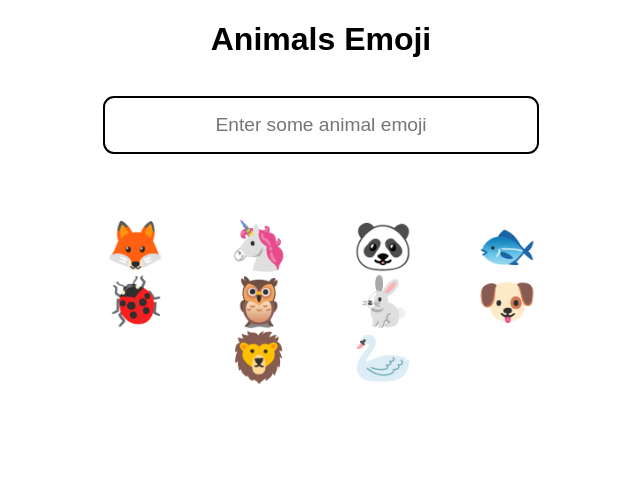
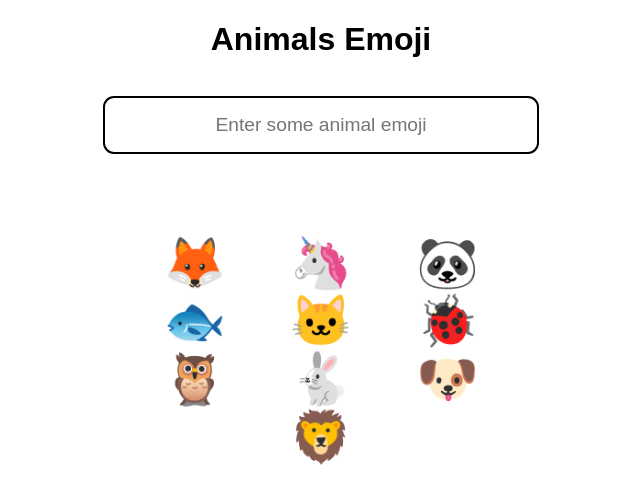
Before and after one commit to kushanksriraj/emoji-interpreter-react, a React (Create React App) app: page / in a window 1280 px wide. Shown: the top 504 px of the page, without its empty margins (319-959 px from the left). Built offline with nearby package versions, Linux system fonts and the light colour scheme.

Commit message:
refactor: css

```diff
--- a/public/index.html
+++ b/public/index.html
@@ -1,16 +1,18 @@
 <!DOCTYPE html>
 <html lang="en">
-
   <head>
-	<meta charset="utf-8">
-	<meta name="viewport" content="width=device-width, initial-scale=1, shrink-to-fit=no">
-	<meta name="theme-color" content="#000000">
+    <meta charset="utf-8" />
+    <meta
+      name="viewport"
+      content="width=device-width, initial-scale=1, shrink-to-fit=no"
+    />
+    <meta name="theme-color" content="#000000" />
     <!--
       manifest.json provides metadata used when your web app is added to the
       homescreen on Android. See https://developers.google.com/web/fundamentals/engage-and-retain/web-app-manifest/
     -->
-	<link rel="manifest" href="%PUBLIC_URL%/manifest.json">
-	<link rel="shortcut icon" href="%PUBLIC_URL%/favicon.ico">
+    <link rel="manifest" href="%PUBLIC_URL%/manifest.json" />
+    <link rel="shortcut icon" href="%PUBLIC_URL%/favicon.ico" />
     <!--
       Notice the use of %PUBLIC_URL% in the tags above.
       It will be replaced with the URL of the `public` folder during the build.
@@ -39,5 +41,4 @@
       To create a production bundle, use `npm run build` or `yarn build`.
     -->
   </body>
-
 </html>
--- a/src/App.js
+++ b/src/App.js
@@ -12,9 +12,7 @@ var inputStyles = {
 };
 
 var spanStyles = {
-  margin: "auto",
-  padding: "2rem",
-  fontSize: "3rem",
+  padding: "0 2rem",
   cursor: "pointer"
 };
 
@@ -23,12 +21,12 @@ var emojiDict = {
   "🦄": "Unicorn",
   "🐼": "Panda",
   "🐟": "Fish",
+  "🐱": "Cat",
   "🐞": "Lady Beetle",
   "🦉": "Owl",
   "🐇": "Rabbit",
   "🐶": "Dog",
-  "🦁": "Lion",
-  "🦢": "Swan"
+  "🦁": "Lion"
 };
 
 // get list of emojis from the dict
@@ -70,6 +68,7 @@ export default function App() {
 
       <div className="showMeaning">{emojiMeaning}</div>
 
+      <div className="emojiContainer">
         {emojiList.map((item) => {
           return (
             <span
@@ -82,5 +81,6 @@ export default function App() {
           );
         })}
       </div>
+    </div>
   );
 }
--- a/src/styles.css
+++ b/src/styles.css
@@ -11,3 +11,12 @@
   font-size: x-large;
   font-weight: bold;
 }
+
+.emojiContainer {
+  max-width: 400px;
+  margin: auto;
+  padding: 1rem;
+  text-align: center;
+  font-size: 50px;
+  margin-bottom: 2rem;
+}
```
Lines whose indentation alone changed are shown as unchanged.
